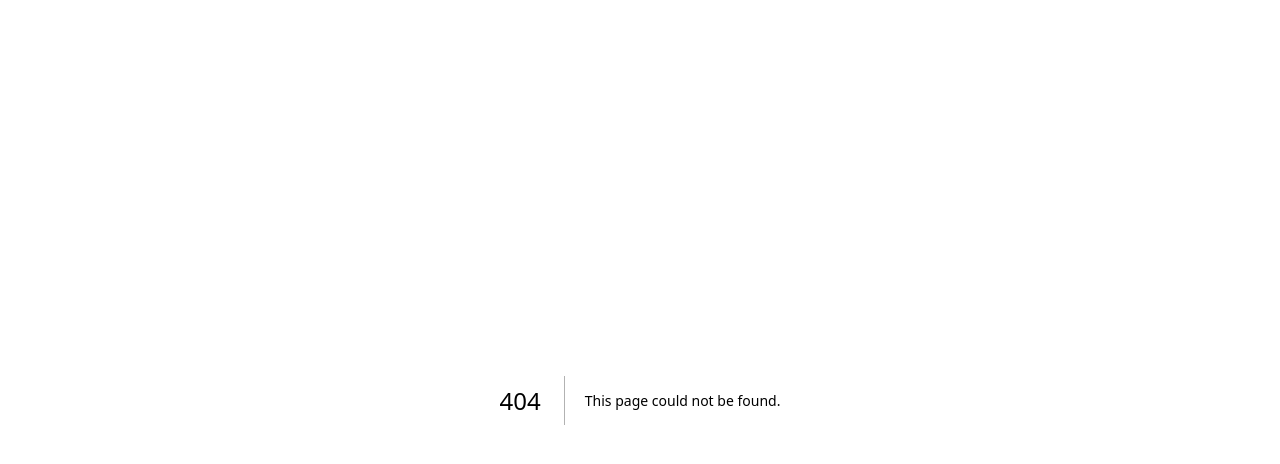
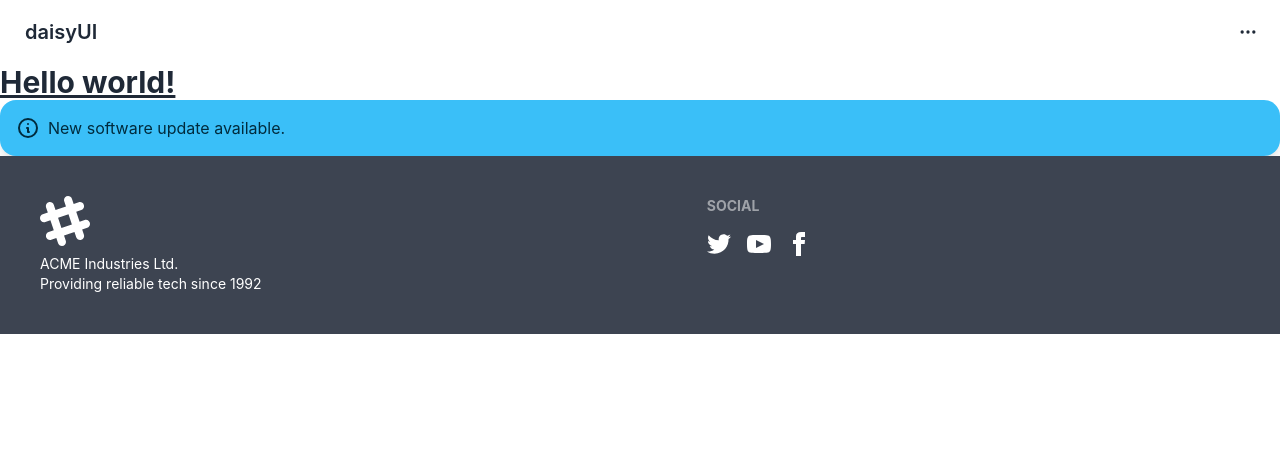
Before and after one commit to Germa-Studio/gerject-germa-profile, a Next.js app: page /about in a window 1280 px wide. Before the commit this address had no page. Shown: the top 464 px of the page. Built offline with nearby package versions, Linux system fonts and the light colour scheme.

Commit message:
feat: create a layout tamplate

```diff
--- /dev/null
+++ b/components/Footer.tsx
@@ -0,0 +1,58 @@
+export default function Footer() {
+    return (
+        <footer className="footer p-10 bg-neutral text-neutral-content">
+            <div>
+                <svg
+                    width="50"
+                    height="50"
+                    viewBox="0 0 24 24"
+                    xmlns="http://www.w3.org/2000/svg"
+                    fill-rule="evenodd"
+                    clip-rule="evenodd"
+                    className="fill-current">
+                    <path d="M22.672 15.226l-2.432.811.841 2.515c.33 1.019-.209 2.127-1.23 2.456-1.15.325-2.148-.321-2.463-1.226l-.84-2.518-5.013 1.677.84 2.517c.391 1.203-.434 2.542-1.831 2.542-.88 0-1.601-.564-1.86-1.314l-.842-2.516-2.431.809c-1.135.328-2.145-.317-2.463-1.229-.329-1.018.211-2.127 1.231-2.456l2.432-.809-1.621-4.823-2.432.808c-1.355.384-2.558-.59-2.558-1.839 0-.817.509-1.582 1.327-1.846l2.433-.809-.842-2.515c-.33-1.02.211-2.129 1.232-2.458 1.02-.329 2.13.209 2.461 1.229l.842 2.515 5.011-1.677-.839-2.517c-.403-1.238.484-2.553 1.843-2.553.819 0 1.585.509 1.85 1.326l.841 2.517 2.431-.81c1.02-.33 2.131.211 2.461 1.229.332 1.018-.21 2.126-1.23 2.456l-2.433.809 1.622 4.823 2.433-.809c1.242-.401 2.557.484 2.557 1.838 0 .819-.51 1.583-1.328 1.847m-8.992-6.428l-5.01 1.675 1.619 4.828 5.011-1.674-1.62-4.829z"></path>
+                </svg>
+                <p>
+                    ACME Industries Ltd.
+                    <br />
+                    Providing reliable tech since 1992
+                </p>
+            </div>
+            <div>
+                <span className="footer-title">Social</span>
+                <div className="grid grid-flow-col gap-4">
+                    <a>
+                        <svg
+                            xmlns="http://www.w3.org/2000/svg"
+                            width="24"
+                            height="24"
+                            viewBox="0 0 24 24"
+                            className="fill-current">
+                            <path d="M24 4.557c-.883.392-1.832.656-2.828.775 1.017-.609 1.798-1.574 2.165-2.724-.951.564-2.005.974-3.127 1.195-.897-.957-2.178-1.555-3.594-1.555-3.179 0-5.515 2.966-4.797 6.045-4.091-.205-7.719-2.165-10.148-5.144-1.29 2.213-.669 5.108 1.523 6.574-.806-.026-1.566-.247-2.229-.616-.054 2.281 1.581 4.415 3.949 4.89-.693.188-1.452.232-2.224.084.626 1.956 2.444 3.379 4.6 3.419-2.07 1.623-4.678 2.348-7.29 2.04 2.179 1.397 4.768 2.212 7.548 2.212 9.142 0 14.307-7.721 13.995-14.646.962-.695 1.797-1.562 2.457-2.549z"></path>
+                        </svg>
+                    </a>
+                    <a>
+                        <svg
+                            xmlns="http://www.w3.org/2000/svg"
+                            width="24"
+                            height="24"
+                            viewBox="0 0 24 24"
+                            className="fill-current">
+                            <path d="M19.615 3.184c-3.604-.246-11.631-.245-15.23 0-3.897.266-4.356 2.62-4.385 8.816.029 6.185.484 8.549 4.385 8.816 3.6.245 11.626.246 15.23 0 3.897-.266 4.356-2.62 4.385-8.816-.029-6.185-.484-8.549-4.385-8.816zm-10.615 12.816v-8l8 3.993-8 4.007z"></path>
+                        </svg>
+                    </a>
+                    <a>
+                        <svg
+                            xmlns="http://www.w3.org/2000/svg"
+                            width="24"
+                            height="24"
+                            viewBox="0 0 24 24"
+                            className="fill-current">
+                            <path d="M9 8h-3v4h3v12h5v-12h3.642l.358-4h-4v-1.667c0-.955.192-1.333 1.115-1.333h2.885v-5h-3.808c-3.596 0-5.192 1.583-5.192 4.615v3.385z"></path>
+                        </svg>
+                    </a>
+                </div>
+            </div>
+        </footer>
+    );
+}
--- /dev/null
+++ b/components/Layout.tsx
@@ -0,0 +1,22 @@
+import Head from "next/head";
+import Footer from "./Footer";
+import Navbar from "./Navbar";
+
+interface LayoutProps {
+    children: React.ReactNode;
+}
+
+export default function Layout({ children }: LayoutProps) {
+    return (
+        <>
+            <Head>
+                <title>Germa Studio</title>
+                <meta name="description" content="Germa Studio" />
+                <link rel="icon" href="/favicon.ico" />
+            </Head>
+            <Navbar />
+            <main>{children}</main>
+            <Footer />
+        </>
+    );
+}
--- /dev/null
+++ b/components/Navbar.tsx
@@ -0,0 +1,24 @@
+export default function Navbar() {
+    return (
+        <div className="navbar bg-base-100">
+            <div className="flex-1">
+                <a className="btn btn-ghost normal-case text-xl">daisyUI</a>
+            </div>
+            <div className="flex-none">
+                <button className="btn btn-square btn-ghost">
+                    <svg
+                        xmlns="http://www.w3.org/2000/svg"
+                        fill="none"
+                        viewBox="0 0 24 24"
+                        className="inline-block w-5 h-5 stroke-current">
+                        <path
+                            stroke-linecap="round"
+                            stroke-linejoin="round"
+                            stroke-width="2"
+                            d="M5 12h.01M12 12h.01M19 12h.01M6 12a1 1 0 11-2 0 1 1 0 012 0zm7 0a1 1 0 11-2 0 1 1 0 012 0zm7 0a1 1 0 11-2 0 1 1 0 012 0z"></path>
+                    </svg>
+                </button>
+            </div>
+        </div>
+    );
+}
--- a/pages/_app.tsx
+++ b/pages/_app.tsx
@@ -1,6 +1,11 @@
-import '../styles/globals.css'
-import type { AppProps } from 'next/app'
+import "../styles/globals.css";
+import type { AppProps } from "next/app";
+import Layout from "../components/layout";
 
 export default function App({ Component, pageProps }: AppProps) {
-  return <Component {...pageProps} />
+    return (
+        <Layout>
+            <Component {...pageProps} />
+        </Layout>
+    );
 }
--- a/pages/home.tsx
+++ b/pages/about.tsx
@@ -1,4 +1,4 @@
-export default function home() {
+export default function About() {
     return (
         <>
             <h1 className="text-3xl font-bold underline">Hello world!</h1>
--- a/pages/index.tsx
+++ b/pages/index.tsx
@@ -1,86 +1,7 @@
-import Head from "next/head";
-import Image from "next/image";
-import styles from "../styles/Home.module.css";
-
 export default function Home() {
     return (
-        <div className={styles.container}>
-            <Head>
-                <title>Create Next App</title>
-                <meta
-                    name="description"
-                    content="Generated by create next app"
-                />
-                <link rel="icon" href="/favicon.ico" />
-            </Head>
-
-            <main className={styles.main}>
-                <h1 className={styles.title}>
-                    Welcome to <a href="https://nextjs.org">Next.js!</a>
-                </h1>
-
-                <p className={styles.description}>
-                    Get started by editing{" "}
-                    <code className={styles.code}>pages/index.tsx</code>
-                </p>
-
-                <div className={styles.grid}>
-                    <a href="https://nextjs.org/docs" className={styles.card}>
-                        <h2>Documentation &rarr;</h2>
-                        <p>
-                            Find in-depth information about Next.js features and
-                            API.
-                        </p>
-                    </a>
-
-                    <a href="https://nextjs.org/learn" className={styles.card}>
-                        <h2>Learn &rarr;</h2>
-                        <p>
-                            Learn about Next.js in an interactive course with
-                            quizzes!
-                        </p>
-                    </a>
-
-                    <a
-                        href="https://github.com/vercel/next.js/tree/canary/examples"
-                        className={styles.card}>
-                        <h2>Examples &rarr;</h2>
-                        <p>
-                            Discover and deploy boilerplate example Next.js
-                            projects.
-                        </p>
-                    </a>
-
-                    <a
-                        href="https://vercel.com/new?utm_source=create-next-app&utm_medium=default-template&utm_campaign=create-next-app"
-                        target="_blank"
-                        rel="noopener noreferrer"
-                        className={styles.card}>
-                        <h2>Deploy &rarr;</h2>
-                        <p>
-                            Instantly deploy your Next.js site to a public URL
-                            with Vercel.
-                        </p>
-                    </a>
-                </div>
-            </main>
-
-            <footer className={styles.footer}>
-                <a
-                    href="https://vercel.com?utm_source=create-next-app&utm_medium=default-template&utm_campaign=create-next-app"
-                    target="_blank"
-                    rel="noopener noreferrer">
-                    Powered by{" "}
-                    <span className={styles.logo}>
-                        <Image
-                            src="/vercel.svg"
-                            alt="Vercel Logo"
-                            width={72}
-                            height={16}
-                        />
-                    </span>
-                </a>
-            </footer>
+        <div className="container">
+            <div>lalala</div>
         </div>
     );
 }
```
Also changed, not shown: next.config.js (+4 -4 lines).
